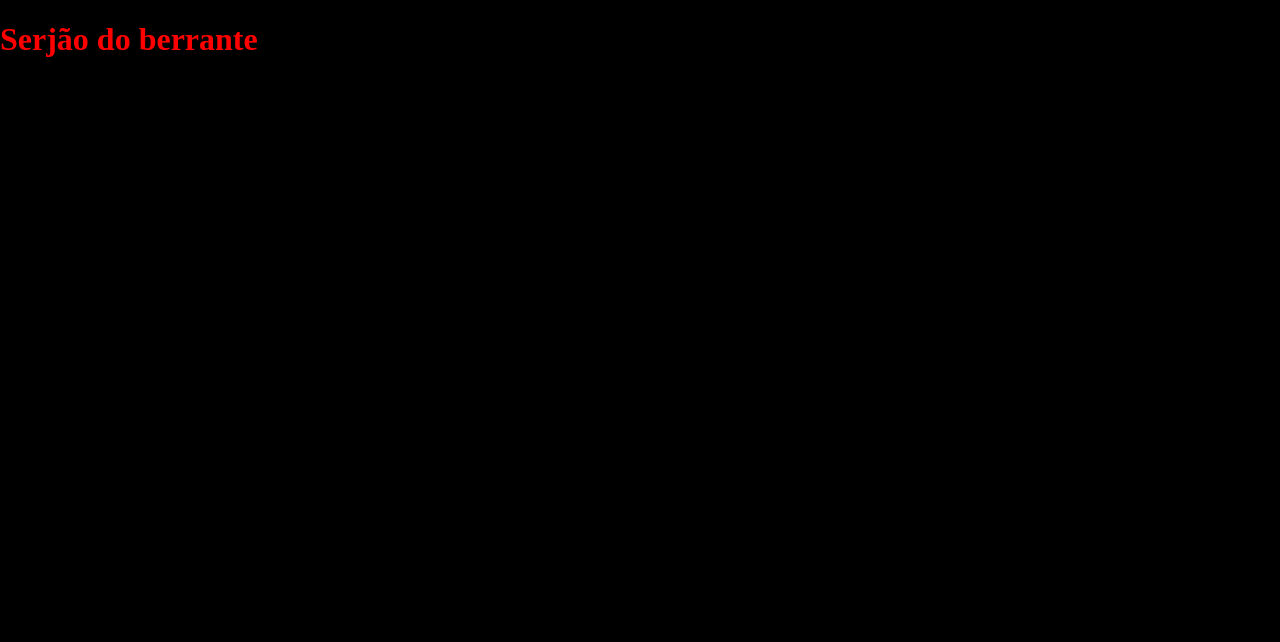
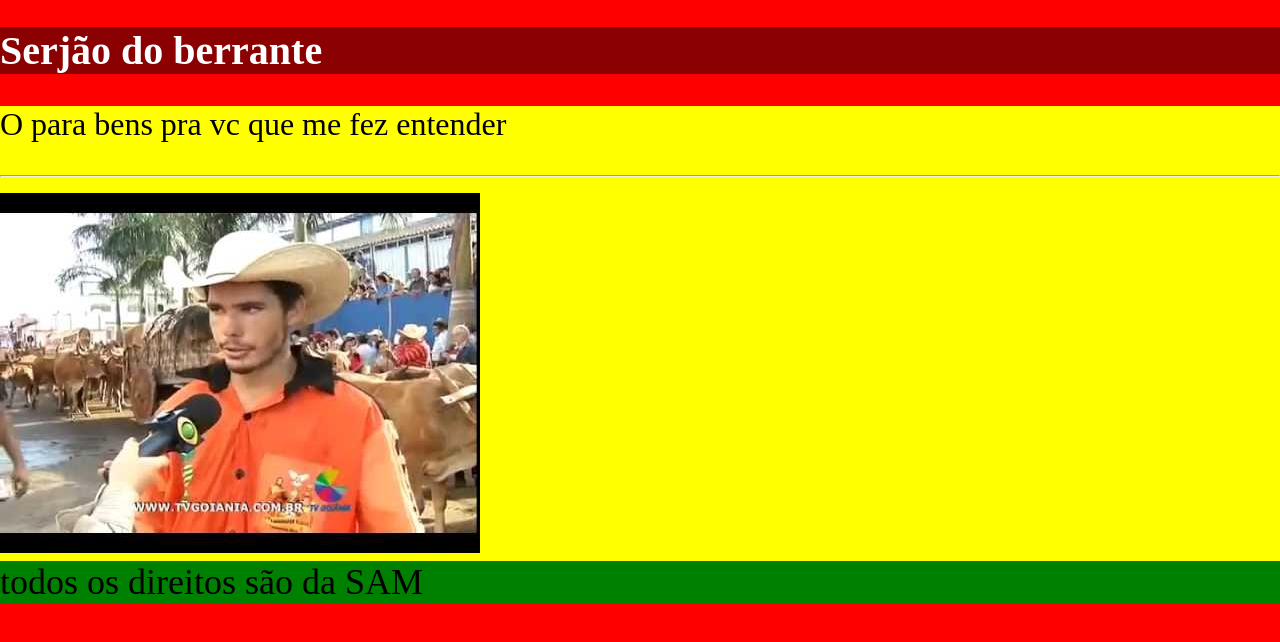
Before and after one commit to mateus1803/AulaDeGit, a plain HTML site: page index.html in a window 1280 px wide. Drawn offline with Linux system fonts and the light colour scheme.

Commit message:
segundo
outro

```diff
--- a/estilo.css
+++ b/estilo.css
@@ -1,9 +1,26 @@
 body{
-    background-color:black;
+    background-color:red;
     padding: 0%;
     margin: 0%
 }
 
 h1{
-    color: red;
+    color:white;
+    font-size: 40px;
 }
+
+footer{
+    background-color:green;
+    font-size: 36px;
+
+}
+
+main{
+    background-color:yellow;
+    font-size: 32px;
+
+}
+header{
+    background-color: darkred;
+    font-size: 32px;
+}
--- a/index.html
+++ b/index.html
@@ -4,11 +4,24 @@
     <meta charset="UTF-8">
     <meta name="viewport" content="width=device-width, initial-scale=1.0">
     <meta http-equiv="X-UA-Compatible" content="ie=edge">
-    <title>Document</title>
+    <title>site berrante</title>
     <link rel="stylesheet" href="estilo.css">
 </head>
 <body>
+    <header>
     <h1>Serjão do berrante</h1>
+    </header>
+
+    <main>
+        <p > O para bens pra vc que me fez entender   </p>
+        <hr>
+        <img src="serjão.jpg"  alt="chavão"></src>
+
+    </main>
+
+    <footer>
+        todos os direitos são da SAM
+    </footer>
 
 </body>
 </html>
```
Also changed, not shown: chaves.jpg (added), serjão.jpg (added).
